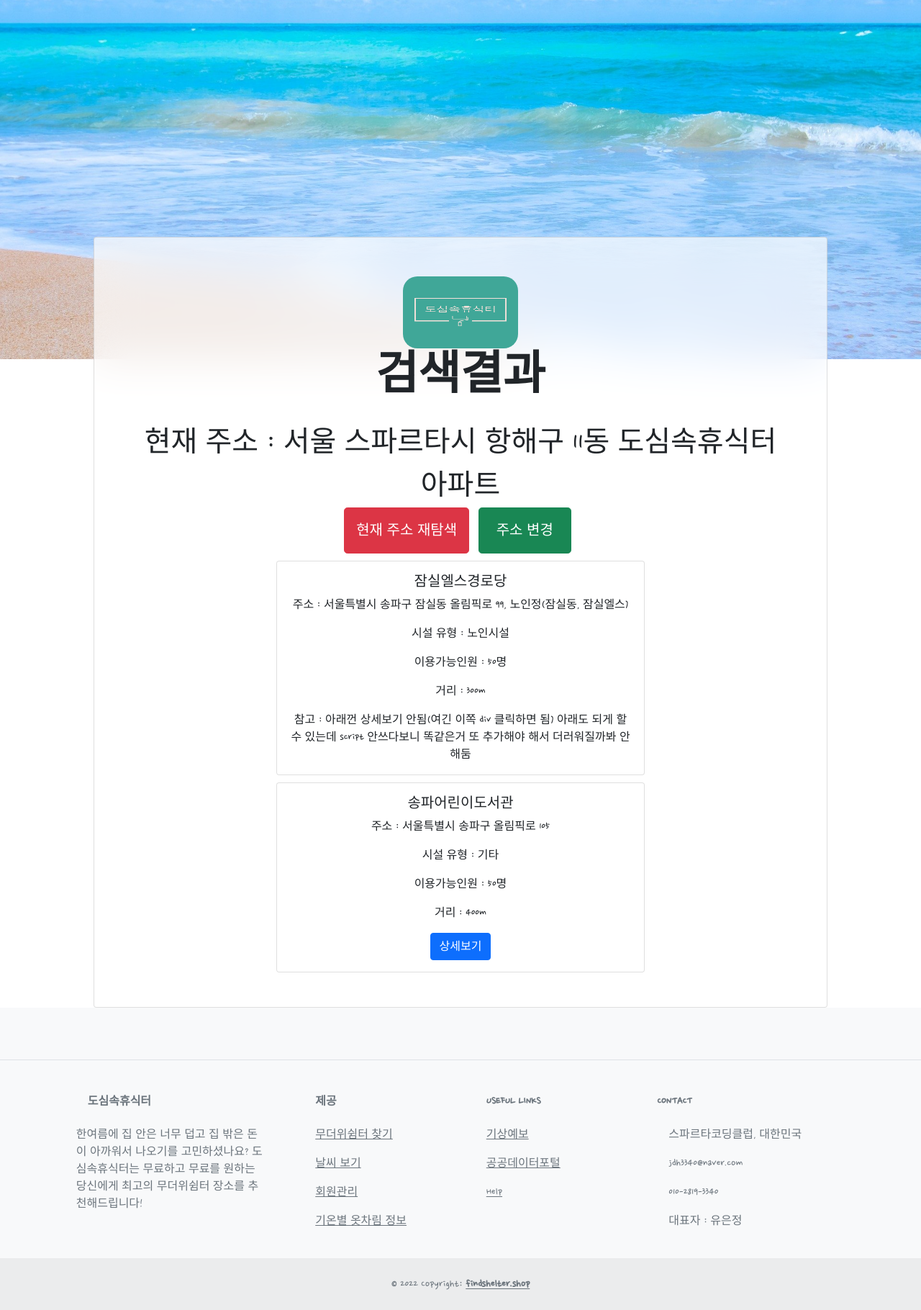
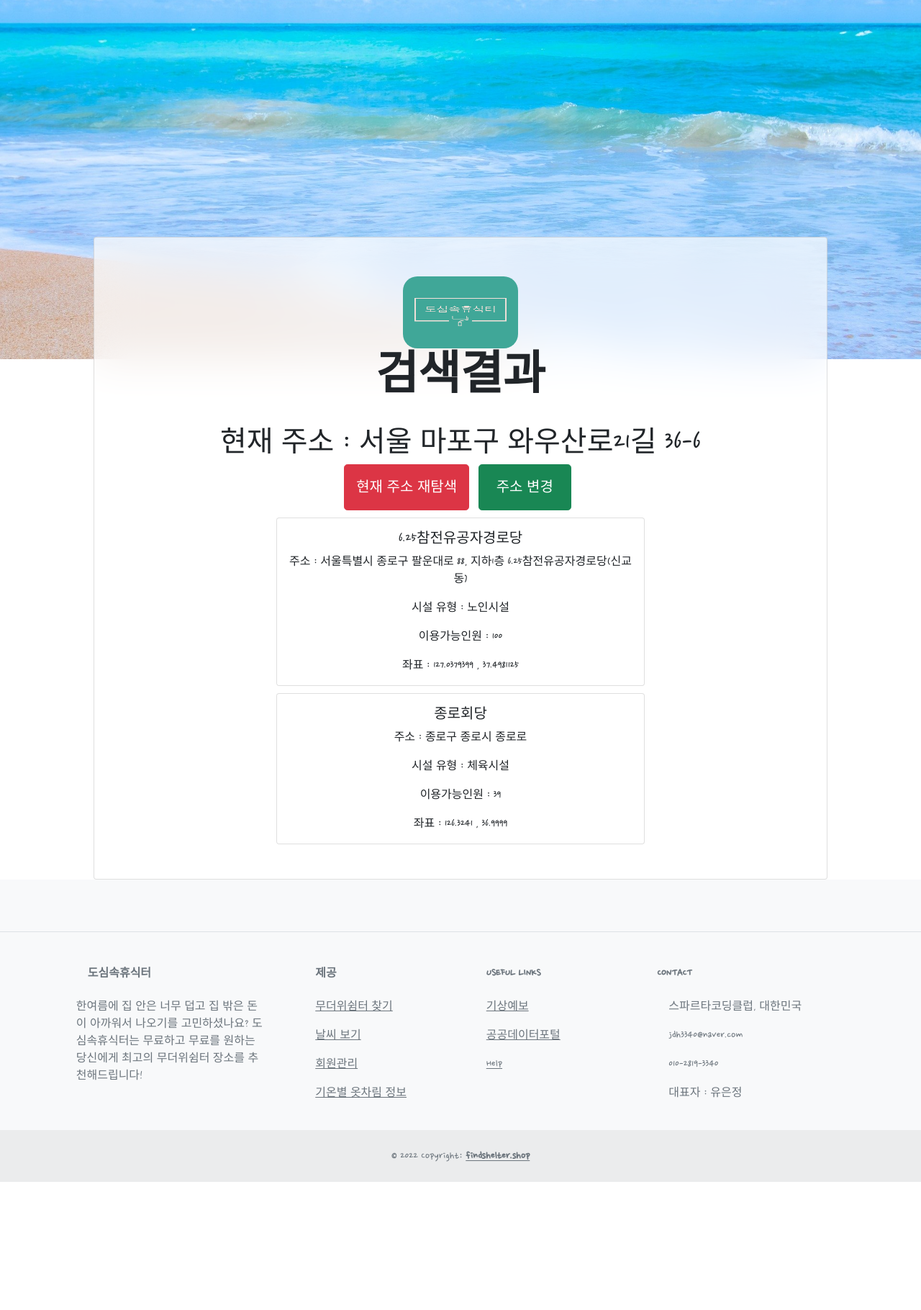
Before and after one commit to JangDongHa/miniProject_1week, a Flask app: page /search in a window 1280 px wide. Shown: the part 153-1973 px from the top of the page at 72% size. After the commit the page ends 1795 px from the top, so only its background shows below. Run offline with Flask 2, Linux system fonts and the light colour scheme; data that the repository does not hold is empty; some libraries are stand-ins or nearby versions.

Commit message:
쉼터 리스트 및 현위치 좌표 탐색  기능완료

```diff
--- a/app.py
+++ b/app.py
@@ -1,12 +1,13 @@
 from flask import Flask, render_template, request, jsonify
 
-from controller import userController, mainController, weatherController
+from controller import userController, mainController, weatherController, searchController
 
 app = Flask(__name__)
 
 userController.start(app)
 mainController.start(app)
 weatherController.start(app)
+searchController.start(app)
 
 if __name__ == '__main__':
     app.run('0.0.0.0', port=5000, debug=True)
--- /dev/null
+++ b/controller/searchController.py
@@ -0,0 +1,58 @@
+from flask import Flask, render_template, request, jsonify
+import requests
+
+def start(app, data=''):
+    headers = {
+        "X-NCP-APIGW-API-KEY-ID": "6rjx5nfk5b",
+        "X-NCP-APIGW-API-KEY": "t7NmX2QiLTTkXmf1ZfE2iWSAuDERQ0JhpQXFDD2m"
+    }
+
+    @app.route('/shelter', methods=["GET"])
+    def get_shelter_location():
+        restname = "6.25참전유공자경로당"
+        restaddr = "서울특별시 종로구 팔운대로 88, 지하1층 6.25참전유공자경로당(신교동)"
+        equptype = "노인시설"
+        usePsblNmpr = 100
+        xcord = 127.0379399
+        ycord = 37.4981125
+        # 쉼터 API 예시
+        shelter_info = [{
+            'shelter_name': restname,
+            'shelter_address': restaddr,
+            'shelter_type': equptype,
+            'shelter_max_people': usePsblNmpr,
+            'xcord': xcord,
+            'ycord': ycord
+        }, {
+            'shelter_name': "종로회당",
+            'shelter_address': "종로구 종로시 종로로",
+            'shelter_type': "체육시설",
+            'shelter_max_people': 39,
+            'xcord': 126.3241,
+            'ycord': 36.9999
+        }
+        ]
+        print(shelter_info)
+        return jsonify({'msg': 'hello', 'shelter_info': shelter_info})
+
+    @app.route('/current', methods=["GET"])
+    def get_current_location():
+        address = "서울 마포구 와우산로21길 36-6"
+
+        # print(address)
+
+        r = requests.get(f"https://naveropenapi.apigw.ntruss.com/map-geocode/v2/geocode?query={address}",
+                         headers=headers)
+        response = r.json()
+        print(response)
+        x = response["addresses"][0]["x"]
+        y = response["addresses"][0]["y"]
+
+        current_location = {
+            'address': address,
+            'xcord': x,
+            'ycord': y
+        }
+        # print(current_location)
+
+        return jsonify({'current_location': current_location})
--- a/templates/search.html
+++ b/templates/search.html
@@ -4,7 +4,14 @@
     <meta charset="UTF-8">
     <title>도심속휴식터</title>
     <link href="https://cdn.jsdelivr.net/npm/bootstrap@5.0.2/dist/css/bootstrap.min.css" rel="stylesheet" integrity="sha384-EVSTQN3/azprG1Anm3QDgpJLIm9Nao0Yz1ztcQTwFspd3yD65VohhpuuCOmLASjC" crossorigin="anonymous">
+
+    <script src="https://ajax.googleapis.com/ajax/libs/jquery/3.5.1/jquery.min.js"></script>
     <script src="https://cdn.jsdelivr.net/npm/bootstrap@5.0.2/dist/js/bootstrap.bundle.min.js" integrity="sha384-MrcW6ZMFYlzcLA8Nl+NtUVF0sA7MsXsP1UyJoMp4YLEuNSfAP+JcXn/tWtIaxVXM" crossorigin="anonymous"></script>
+    <script type="text/javascript"
+                src="https://openapi.map.naver.com/openapi/v3/maps.js?ncpClientId=6rjx5nfk5b"></script>
+    <!-- <script type="text/javascript"
+                src="https://openapi.map.naver.com/openapi/v3/maps.js?ncpClientId=6rjx5nfk5b&submodules=geocoder"></script> -->
+
     <script src="https://ajax.googleapis.com/ajax/libs/jquery/3.5.1/jquery.min.js"></script>
     <link href="https://fonts.googleapis.com/css2?family=Nanum+Pen+Script&display=swap" rel="stylesheet">
     <style>
@@ -67,10 +74,211 @@
         .hidden {
           display: none;
         }
+
+        #map {
+                width: 100%;
+                height: 400px;
+            }
+
+
     </style>
+  <script>
+
+
+      // let x_cen;
+      // let y_cen;
+      let map;
+      let marker;
+      let detailInfo;
+      let startXPoint;
+      let startYPoint;
+      let startAddress;
+
+      let url = "http://map.naver.com/index.nhn?slng=126.8966655 (출발좌표X)&slat=37.4830969 (출발좌표Y)&stext=출발지이름&elng=127.0276368 (도착좌표X)&elat=37.4979502 (도착좌표Y)&etext=도착지이름&menu=route&pathType=1"
+
+
+
+      $(document).ready(function () {
+                  currentLocation();
+                  list_shelter();
+                  // mark_location(x_cen, y_cen)
+                  // make_marker(x_cen, y_cen)
+
+
+              })
+
+      function list_shelter() {
+                $.ajax({
+                    type: "GET",
+                    url: '/shelter',
+                    data: {},
+                    success: function (response) {
+                      let rows = response["shelter_info"]
+                      //console.log(rows[0]['shelter_name'])
+                      console.log (rows)
+
+
+                      for (let i = 0; i < rows.length; i++) {
+                        let shelterName = rows[i]['shelter_name']
+                        let shelterAddress = rows[i]['shelter_address']
+                        let shelterMaxPeople = rows[i]['shelter_max_people']
+                        let shelterType = rows[i]['shelter_type']
+                        let xcord = rows[i]['xcord']
+                        let ycord = rows[i]['ycord']
+                        detailInfo = rows
+
+                        console.log(shelterName)
+
+                        let temp_html = `<div class="card"  style="width: 32rem; display: flex; justify-content: center; margin: auto; margin-top: 10px">
+                                          <div class="card-body">
+                                            <h5 class="card-title" onclick="detailModal(${i}, detailInfo[${i}])" data-bs-toggle="modal" data-bs-target="#exampleModalCenter">${shelterName}</h5>
+                                            <p class="card-text">주소 : ${shelterAddress}</p>
+                                            <p class="card-text">시설 유형 : ${shelterType}</p>
+                                            <p class="card-text">이용가능인원 : ${shelterMaxPeople}</p>
+                                            <p class="card-text">좌표 : ${xcord} , ${ycord}</p>
+
+                                          </div>
+                                      </div>`
+
+
+
+
+                        $('#shelterList').append(temp_html);
+
+                      // y_cen = response['ycord']
+                      // x_cen = response['xcord']
+                      // console.log(y_cen, x_cen)
+                      // mark_location(y_cen,x_cen)
+                      // make_marker(y_cen,x_cen)
+                    }
+                  }
+                });
+
+              }
+
+      function codeChange(x,y){
+        //console.log(x,y)
+        let x_cen = x;
+        let y_cen = y;
+
+        //let new_location = new naver.maps.LatLng(x_cen, y_cen);
+        // map.setCenter(new_location);
+        //console.log(x_cen,y_cen)
+        mark_location(x_cen, y_cen)
+        make_marker(x_cen, y_cen)
+      }
+
+
+      function detailModal(i, detailInfo) {
+
+          codeChange(detailInfo['xcord'],detailInfo['ycord'])
+
+          console.log(detailInfo['xcord']);
+
+          $('#shelter-detail').empty();
+
+          console.log(startXPoint, startYPoint, startAddress)
+
+          let temp_html = `
+                    <div id="modal-${i}">
+
+                        <h2>${detailInfo['shelter_name']}</h2>
+
+                        <h3>상세정보</h3>
+                        <p>주소 : ${detailInfo['shelter_address']}</p>
+                        <p>시설 유형 : ${detailInfo['shelter_type']}</p>
+                        <p>이용가능인원 : ${detailInfo['shelter_max_people']}</p>
+                        <p>좌표 : ${detailInfo['xcord']} , ${detailInfo['ycord']}</p>
+
+                        <a href="http://map.naver.com/index.nhn?slng=${startXPoint}&slat=${startYPoint}&stext=${startAddress}&elng=${detailInfo['xcord']}&elat=${detailInfo['ycord']}&etext=${detailInfo['shelter_name']}&menu=route&pathType=1" target="_blank">지도로 길찾기</a>
+                        <h2>지도</h2>
+                        <p>Map will be in here...</p>
+
+                    </div>
+
+                  `
+                  $('#shelter-detail').append(temp_html);
+      }
+
+
+      function currentLocation(){
+        $.ajax({
+                    type: "GET",
+                    url: '/current',
+                    data: {},
+                    success: function (response) {
+
+                      $('#current-address').empty();
+
+                      let rows = response["current_location"]
+                      console.log(rows)
+
+
+
+                      let address = rows['address']
+                      let xcord = rows['xcord']
+                      let ycord = rows['ycord']
+
+                      // function giveModal(a){
+                      //   return parseFloat(a)
+                      // }
+                      // function giveModal(b){
+                      //   return parseFloat(b)
+                      // }
+
+                      departX = function(x){return parseFloat(x)}
+                      departY = function(y){return parseFloat(y)}
+                      departAddr = function(a){return address}
+
+                      // console.log("현재좌표  " + departX(xcord));
+
+                      startXPoint = departX(xcord);
+                      startYPoint = departY(ycord);
+                      startAddress = departAddr(address);
+
+
+
+
+
+                      console.log(address,xcord,ycord)
+
+                      $('#current-address').append(address);
+
+                    }
+                });
+
+      }
+
+
+      function mark_location(x_cen, y_cen){
+          $("#map").html("")
+          console.log("좌표는 : " + x_cen +", "+y_cen);
+          map = new naver.maps.Map('map', {
+                      center: new naver.maps.LatLng(y_cen, x_cen),
+                      zoom: 12,
+                      zoomControl: true,
+                      zoomControlOptions: {
+                      style: naver.maps.ZoomControlStyle.SMALL,
+                      position: naver.maps.Position.TOP_RIGHT
+                    }
+                  });
+
+
+      }
+
+      function make_marker(x_cen, y_cen){
+          marker = new naver.maps.Marker({
+                    position: new naver.maps.LatLng(y_cen, x_cen),
+                    map: map
+                });
+      }
+
+
+  </script>
 
 </head>
 <body>
+
   {% include 'header.html' %}
 </div>
   <div>
@@ -93,23 +301,17 @@
                                   <button type="button" class="btn-close" data-bs-dismiss="modal" aria-label="Close"></button>
                               </div>
                               <div class="modal-body">
-                                              <form>
-                                                  <div class="mb-3">
-                                                      <h2>잠실엘스경로당</h2><br>
 
-                                                      <h3>상세정보</h3>
-                                                      <p>주소 : 서울특별시 송파구 잠실동 올림픽로 99, 노인정(잠실동, 잠실엘스)</p>
-                                                      <p>시설 유형 : 노인시설</p>
-                                                      <p>이용가능인원 : 50명</p>
-                                                      <p>거리 : 300m</p>
+                                  <div class="mb-3" id="shelter-detail">
 
-                                                      <h2>지도</h2>
-                                                      <p>Map will be in here...</p>
                                   </div>
-                                              </form>
+                                  <div id="map">
+
+                                  </div>
+
                               </div>
                               <div class="modal-footer" style="display: flex; justify-content: center; margin: auto;">
-                                              <button type="button" class="btn btn-primary" data-bs-dismiss="modal">길찾기</button>
+                                  <button  type="button" class="btn btn-primary" data-bs-dismiss="modal">길찾기</button>
                               </div>
                           </div>
                       </div>
@@ -147,28 +349,13 @@
                       <div class="card mx-4 mx-md-5 text-center shadow-5-strong" style=" margin-top: -170px; background: hsla(0, 0%, 100%, 0.7); backdrop-filter: blur(30px); ">
                           <div class="card-body px-4 py-5 px-md-5">
                               <h1 class="display-3 fw-bold ls-tight mb-4"> <a href="/"> <img src="/static/img/logo.png" alt="" width="160" height="100" class="d-inline-block align-text-top" style="border-radius: 20px">  </a><br> <span>검색결과</span> </h1>
-                              <span style="font-size: 40px">현재 주소 : 서울 스파르타시 항해구 11동 도심속휴식터 아파트</span><br>
+                              <span style="font-size: 40px">현재 주소 : <span id="current-address"> </span></span><br>
                               <button class="btn btn-danger btn-lg py-3 px-3 mb-2 mb-md-0 me-md-2"  style="">현재 주소 재탐색</button>
                               <a class="btn btn-success btn-lg py-3 px-4 mb-2 mb-md-0 me-md-2" href="#" role="button" style="">주소 변경</a>
-                              <div class="card" style="width: 32rem; display: flex; justify-content: center; margin: auto; margin-top: 10px" data-bs-toggle="modal" data-bs-target="#exampleModalCenter">
-                                <div class="card-body">
-                                    <h5 class="card-title">잠실엘스경로당</h5>
-                                    <p class="card-text">주소 : 서울특별시 송파구 잠실동 올림픽로 99, 노인정(잠실동, 잠실엘스)</p>
-                                    <p class="card-text">시설 유형 : 노인시설</p>
-                                    <p class="card-text">이용가능인원 : 50명</p>
-                                    <p class="card-text">거리 : 300m</p>
-                                    <p class="card-text">참고 : 아래껀 상세보기 안됨(여긴 이쪽 div 클릭하면 됨) 아래도 되게 할 수 있는데 script 안쓰다보니 똑같은거 또 추가해야 해서 더러워질까봐 안해둠</p>
-                                </div>
-                              </div>
-                              <div class="card" style="width: 32rem; display: flex; justify-content: center; margin: auto; margin-top: 10px">
-                                <div class="card-body">
-                                     <h5 class="card-title">송파어린이도서관</h5>
-                                     <p class="card-text">주소 : 서울특별시 송파구 올림픽로 105</p>
-                                     <p class="card-text">시설 유형 : 기타</p>
-                                     <p class="card-text">이용가능인원 : 50명</p>
-                                     <p class="card-text">거리 : 400m</p>
-                                     <a href="#" class="btn btn-primary">상세보기</a>
-                                </div>
+
+                              <div id="shelterList">
+
+
                               </div>
                           </div>
                       </div>
@@ -179,5 +366,9 @@
       </div> <!-- First Component -->
   </div>
     {% include 'footer.html' %}
+
+
+
+
   </body>
 </html>
```
Also changed, not shown: 1 other file. Lines whose indentation alone changed are shown as unchanged.
